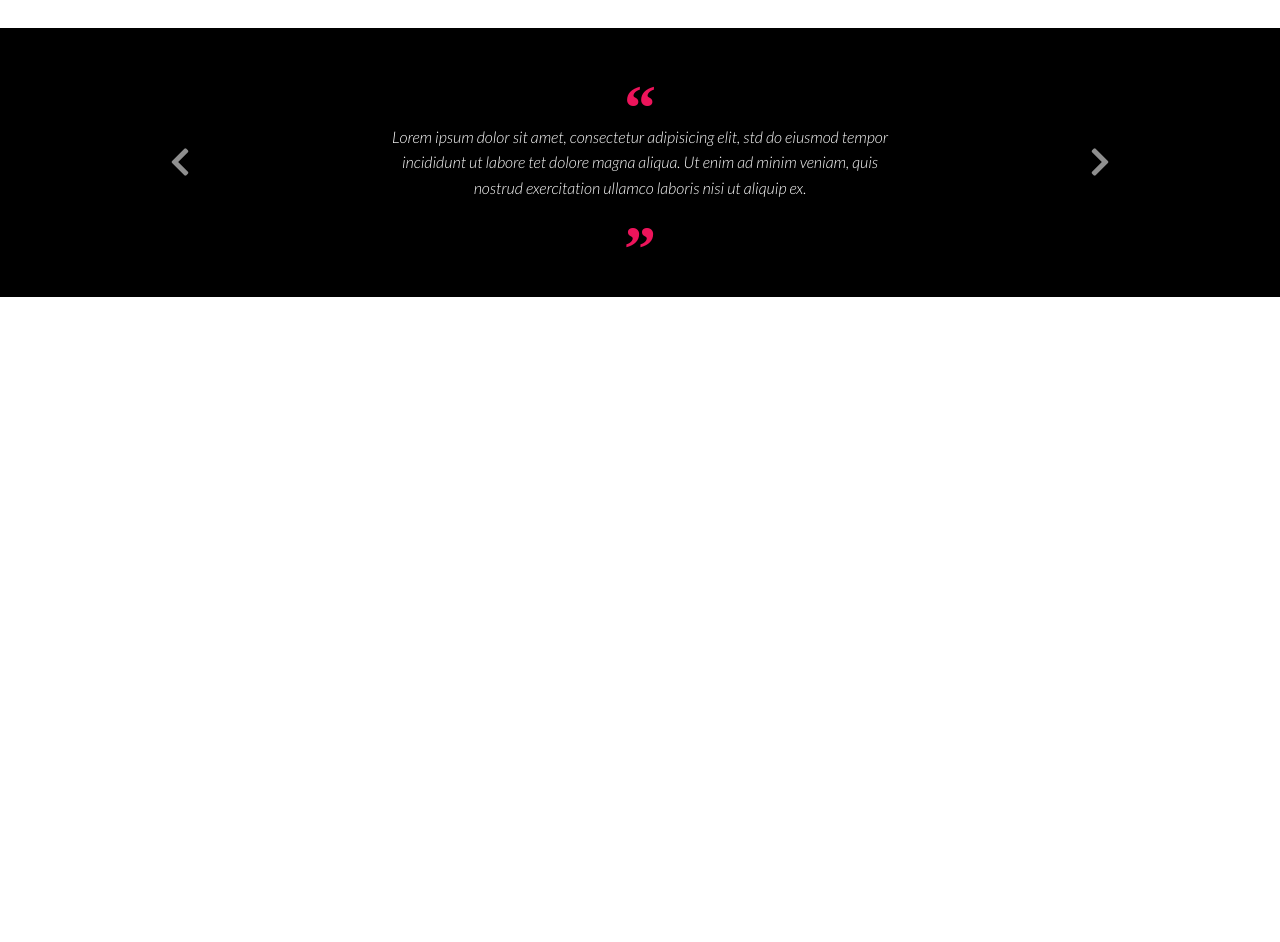
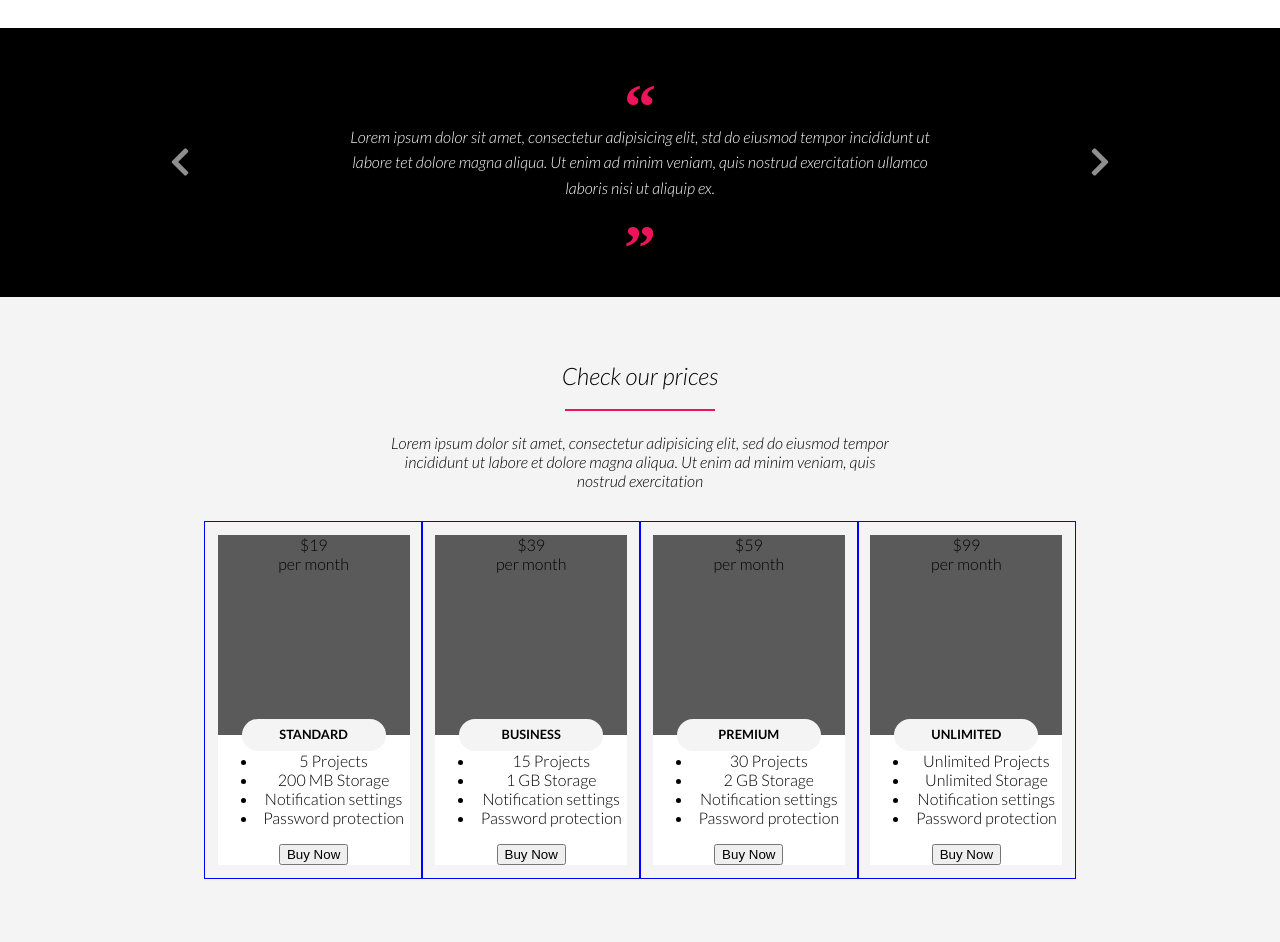
Before and after one commit to stangricki/website-mache, a plain HTML site: page index.html in a window 1280 px wide. Shown: the part 1680-2622 px from the top of the page. Before the commit the page ends 1977 px from the top, so only its background shows below. Drawn offline with Linux system fonts and the light colour scheme.

Commit message:
Quotes section enhancment

```diff
--- a/index.html
+++ b/index.html
@@ -52,7 +52,7 @@
 
 	<!-- _SERVICES SECTION -->
 	<section class="services-section container">
-		<h1>Our Services</h1>
+		<h2>Our Services</h2>
 		<div class="line services-line"></div>
 		<p>Lorem ipsum dolor sit amet, consectetur adipisicing elit, sed do eiusmod tempor incididunt ut labore et dolore magna aliqua. Ut enim ad minim veniam, quis nostrud exercitation</p>
 		<div class="row clearfix">
@@ -87,7 +87,88 @@
 			</div>
 		</div>
 	</section>
-
+	<!-- _PRICES SECTION -->
+	<section class="prices-section">
+		<div class="container">
+			<h2>Check our prices</h2>
+			<div class="line prices-line"></div>
+			<p>Lorem ipsum dolor sit amet, consectetur adipisicing elit, sed do eiusmod tempor incididunt ut labore et dolore magna aliqua. Ut enim ad minim veniam, quis nostrud exercitation</p>
+			<div class="row clearfix">
+				<div class="col-m-3 col-xs-6 prices">
+					<div class="price-content">
+						<div class="price">
+							<p>&dollar;<span>19</span></p>
+							<p>per month</p>
+							<p class="price-name">Standard</p>
+						</div>
+						<div class="price-offer-content">
+							<ul>
+								<li>5 Projects</li>
+								<li>200 MB Storage</li>
+								<li>Notification settings</li>
+								<li>Password protection</li>
+							</ul>
+							<button>Buy Now</button>
+						</div>
+					</div>
+				</div>
+				<div class="col-m-3 col-xs-6 prices">
+					<div class="price-content">
+						<div class="price">
+							<p>&dollar;<span>39</span></p>
+							<p>per month</p>
+							<p class="price-name">Business</p>
+						</div>
+						<div class="price-offer-content">
+							<ul class="price-offer">
+								<li class="price-offer-item">15 Projects</li>
+								<li class="price-offer-item">1 GB Storage</li>
+								<li class="price-offer-item">Notification settings</li>
+								<li class="price-offer-item">Password protection</li>
+							</ul>
+							<button>Buy Now</button>
+						</div>
+					</div>
+				</div>
+				<div class="col-m-3 col-xs-6 prices">
+					<div class="price-content">
+						<div class="price">
+							<p>&dollar;<span>59</span></p>
+							<p>per month</p>
+							<p class="price-name">Premium</p>
+						</div>
+						<div class="price-offer-content">
+							<ul class="price-offer">
+								<li class="price-offer-item">30 Projects</li>
+								<li class="price-offer-item">2 GB Storage</li>
+								<li class="price-offer-item">Notification settings</li>
+								<li class="price-offer-item">Password protection</li>
+							</ul>
+							<button>Buy Now</button>
+						</div>
+					</div>
+				</div>
+				<div class="col-m-3 col-xs-6 prices">
+					<div class="price-content">
+						<div class="price">
+							<p>&dollar;<span>99</span></p>
+							<p>per month</p>
+							<p class="price-name">Unlimited</p>
+						</div>
+						<div class="price-offer-content">
+							<ul class="price-offer">
+								<li class="price-offer-item">Unlimited Projects</li>
+								<li class="price-offer-item">Unlimited Storage</li>
+								<li class="price-offer-item">Notification settings</li>
+								<li class="price-offer-item">Password protection</li>
+							</ul>
+							<button>Buy Now</button>
+						</div>
+					</div>
+				</div>
+			</div>
+		</div>
+	</section>
 	<script type="text/javascript" src="./scripts/main.js"></script>
 </body>
 </html>
--- a/styles/SCSS/main.scss
+++ b/styles/SCSS/main.scss
@@ -277,7 +277,7 @@ nav {
 	position: relative;
 	font-family: $font-main;
 	text-align: center;
-	h1 {
+	h2 {
 		font-weight: 300;
 		font-style: italic;
 		margin: 5rem 0 0;
@@ -310,12 +310,10 @@ nav {
 	}
 } // lepszy kod zrób do tej sekcji
 
-// _QUOTES SECTION
+// _QUOTES SECTION --- YEAAAAH!!!
 .quotes-section{
 	background: #000 url('../../images/header_background.jpg') top/cover;
-	// height:50vh;
 	.quotes{
-		height: 100%;
 		padding: 2rem 0;
 		position: relative;
 		text-align: center;
@@ -325,6 +323,8 @@ nav {
 			top: 50%;
 			font-size: 2rem;
 			transform: translate(0, -50%);
+			transition: all 0.3s;
+			&:hover {color: #FFF;text-shadow: 0 0 3px #FFF;}
 		}
 		.fa-chevron-left{left: -4%;}
 		.fa-chevron-right{right: -4%;}
@@ -333,16 +333,77 @@ nav {
 			.quotation-marks{
 				font-size: 4rem;
 				color: $main-color;
-				transform: translate(0, 20%)
+				transform: translate(0, 18%)
 			}
 			p{
-				width:60%;
+				width:70%;
 				margin: 0 auto;
 				line-height: 1.6;
 				font-style: italic;
 				color: $text-color;
 			}
 		}
+	}
+}
+// end _QUOTES SECTION --- PERFECTO FINITO!!!
+
+// _PRICES SECTION
+.prices-section {
+	background-color: #f4f4f4;
+	position: relative;
+	font-family: $font-main;
+	text-align: center;
+	font-weight: 300;
+	font-style: italic;
+	padding: 4rem 0;
+	h2 {
+		margin: 0 auto;
+		font-weight: inherit;
+	}
+	.prices-line{}
+	p{
+		width: 60%;
+		margin: 0 auto;
+	}
+	.row{
+		.prices{
+			min-height: 300px;
+			margin-top: 2rem;
+			outline: 1px solid blue;
+			padding: 0.8rem;
+		}
+	}
+}
+.price-content{
+	font-style: normal;
+	background-color: #FFF;
+	.price{
+		background-color: #5a5a5a;
+		height: 200px;
+		position: relative;
+		p{
+			span{}
+		}
+		.price-name{
+			background-color: #f4f4f4;
+			font-weight: 700;
+			font-size: 0.8em;
+			text-transform: uppercase;
+			margin: 0 auto;
+			width: 75%;
+			border-radius: 20px;
+			line-height: 2.5;
+			position: absolute;
+			bottom: 0;
+			left: 50%;
+			transform: translate(-50%, 50%);
+		}
+	}
+	.price-offer-content{
+		ul{
+			li{}
+		}
+		button{}
 	}
 }
 
```
Also changed, not shown: styles/CSS/main.css, 1 other file.
